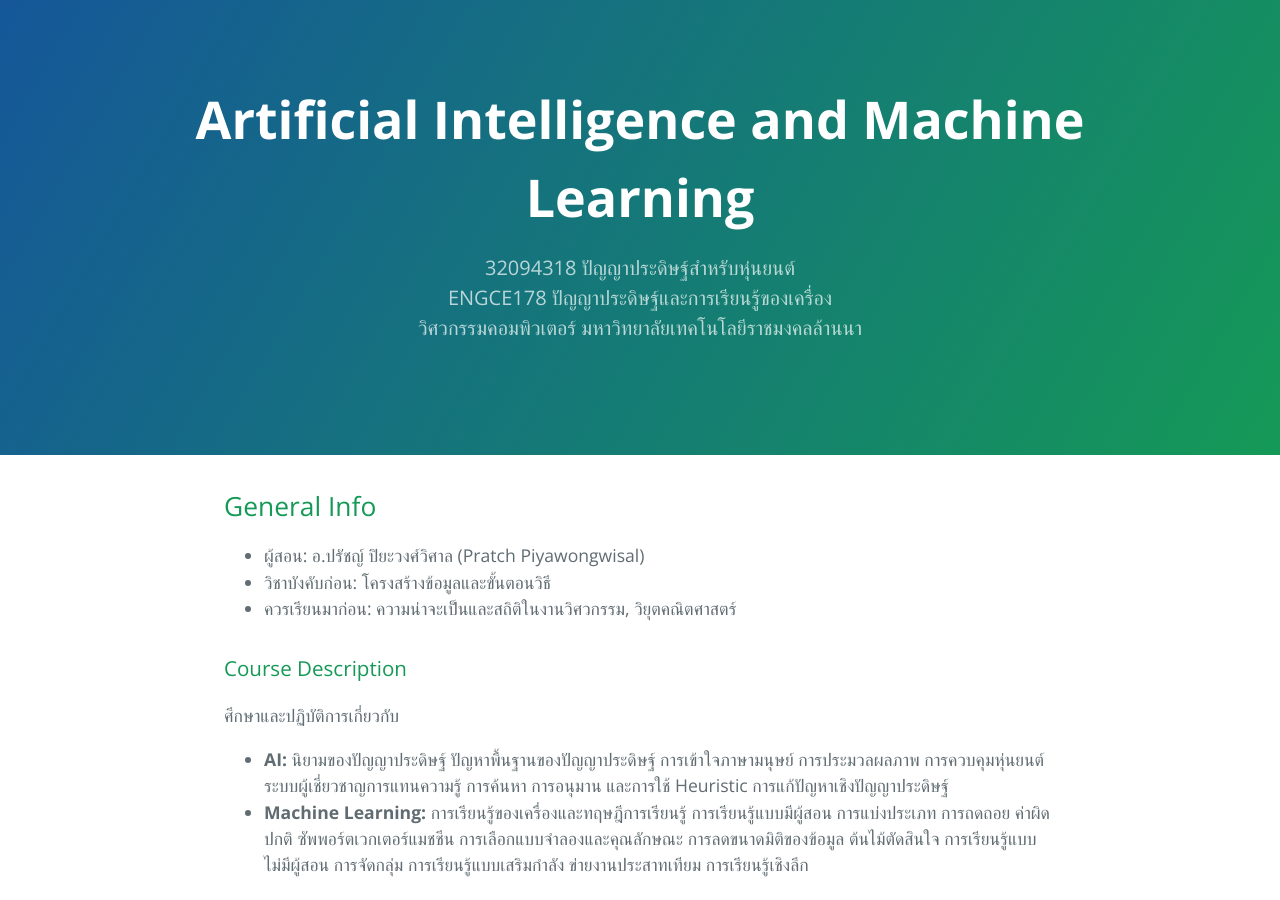
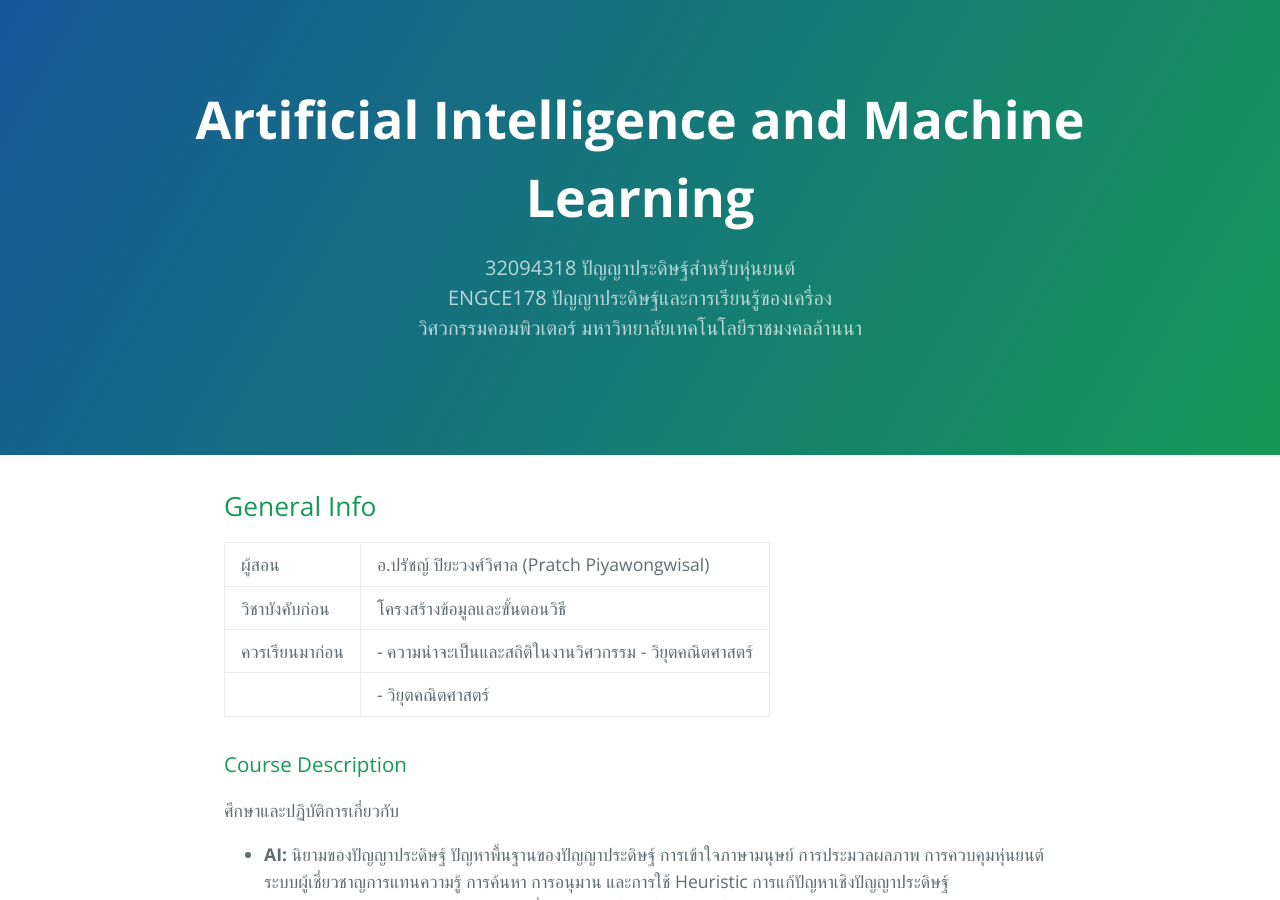
Before and after one commit to pratch/ml_course, a Jekyll site: the page built from index.md, in a window 1280 px wide and 900 px high. Built offline with Jekyll 4.4.1, drawn with Linux system fonts in a browser that asks for light colours.

Commit message:
Update index.md

```diff
--- a/index.md
+++ b/index.md
@@ -16,9 +16,10 @@ layout: default
 
 ## General Info
 
-- ผู้สอน: อ.ปรัชญ์ ปิยะวงศ์วิศาล (Pratch Piyawongwisal)
-- วิชาบังคับก่อน: โครงสร้างข้อมูลและขั้นตอนวิธี
-- ควรเรียนมาก่อน: ความน่าจะเป็นและสถิติในงานวิศวกรรม, วิยุตคณิตศาสตร์
+| ผู้สอน | อ.ปรัชญ์ ปิยะวงศ์วิศาล (Pratch Piyawongwisal)|
+| วิชาบังคับก่อน | โครงสร้างข้อมูลและขั้นตอนวิธี|
+| ควรเรียนมาก่อน | - ความน่าจะเป็นและสถิติในงานวิศวกรรม - วิยุตคณิตศาสตร์  |
+| | - วิยุตคณิตศาสตร์  |
 
 ### Course Description
 
```
